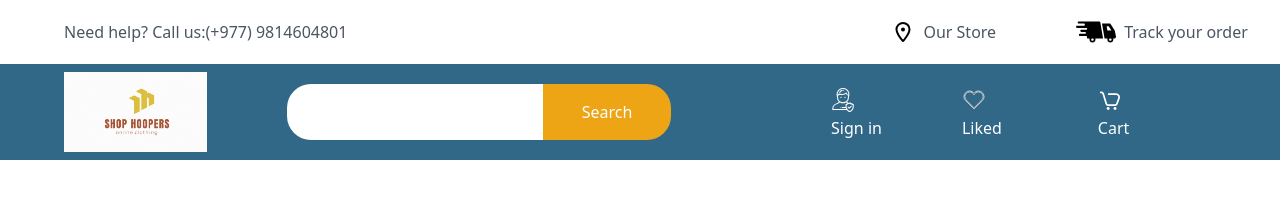
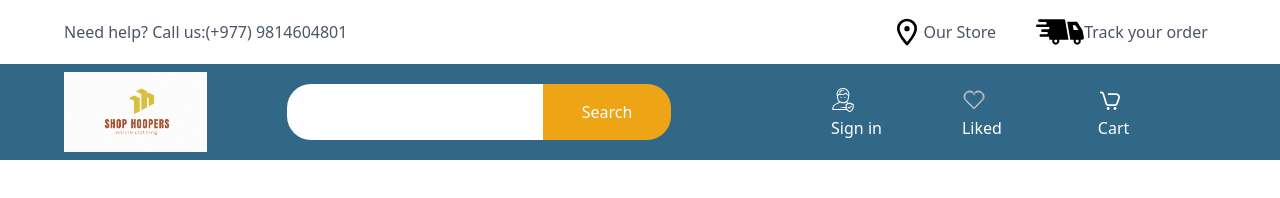
Before and after one commit to incri/Shop-Hopper, a website: page src/index.html in a window 1280 px wide. Drawn offline with Linux system fonts and the light colour scheme.

Commit message:
:lipstick: frontend: nav bar re designed

```diff
--- a/src/index.html
+++ b/src/index.html
@@ -10,16 +10,17 @@
 </head>
 
 <body>
-    <div class="fixed container text-gray-600 w-max left-16 h-16 flex items-center">
-        <a href="#" class="mr-72 mt-max mb-max">Need help? Call us:(+977) 9814604801</a>
-        <a href="#" class="ml-64 flex items-center">
-            <img src="./img/location-pin-svgrepo-com.svg" class="w-8 h-8 pr-2">
+    <div class="fixed container text-gray-600 min-w-full h-16 flex items-center">
+        <a href="#" class="mt-max mb-max w-max  h-max ml-16">Need help? Call us:(+977) 9814604801</a>
+        <a href="#" class=" flex items-center ml-40 relative left-96">
+            <img src="./img/location-pin-svgrepo-com.svg" class="w-8 h-8">
             <span>Our Store</span>
         </a>
-        <a href="#" class="ml-20 flex items-center">
-            <img src="./img/delivery-fast-svgrepo-com.svg" class="w-12 h-12 pr-2">
+        <a href="#" class="flex items-center w-max ml-10 relative left-96">
+            <img src="./img/delivery-fast-svgrepo-com.svg" class="w-12 h-12 ">
             <span> Track your order</span>
         </a>
+
     </div>
 
     <nav class="fixed container min-w-full h-24 top-16 flex items-center bg-hexBlue text-white">
```
Also changed, not shown: public/styles.css, src/img/1.png (deleted).
